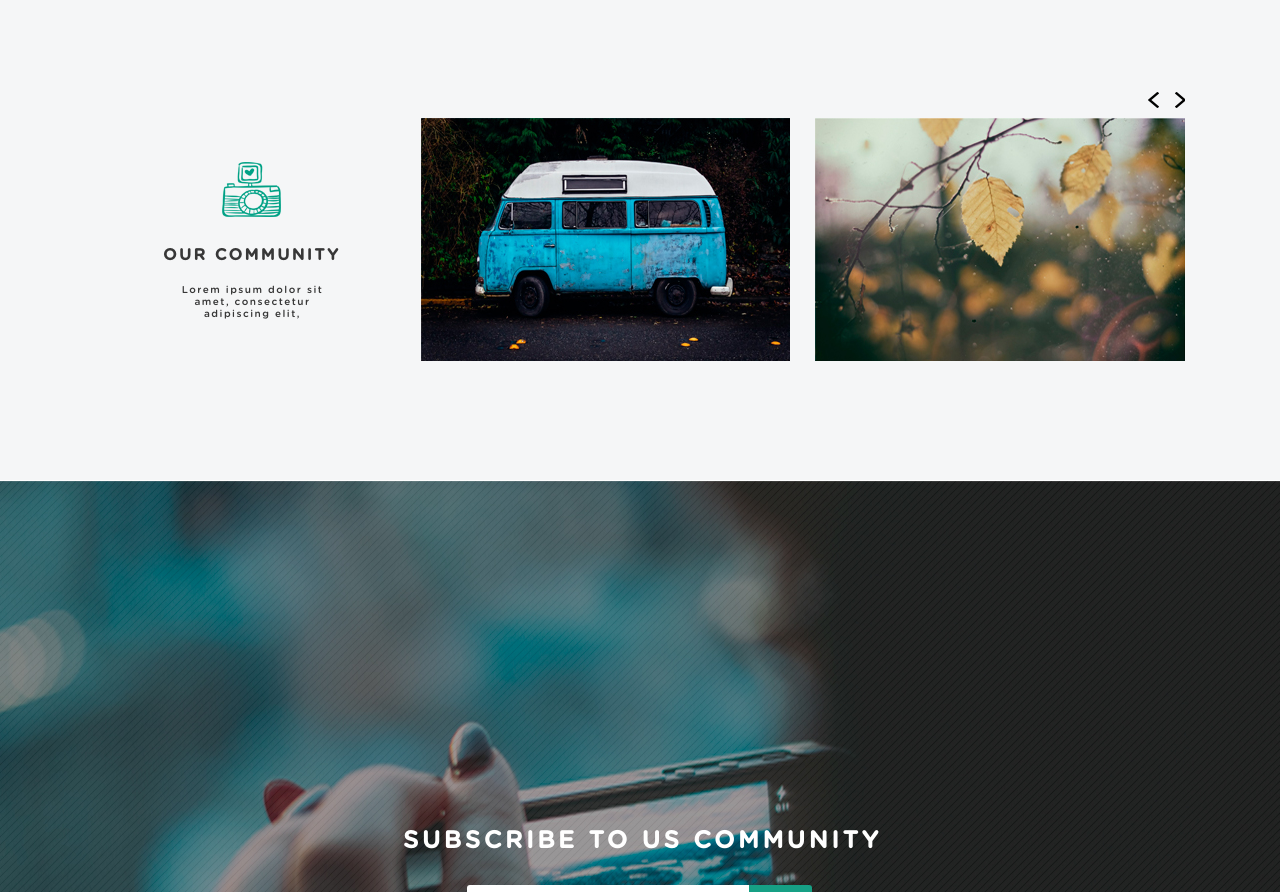
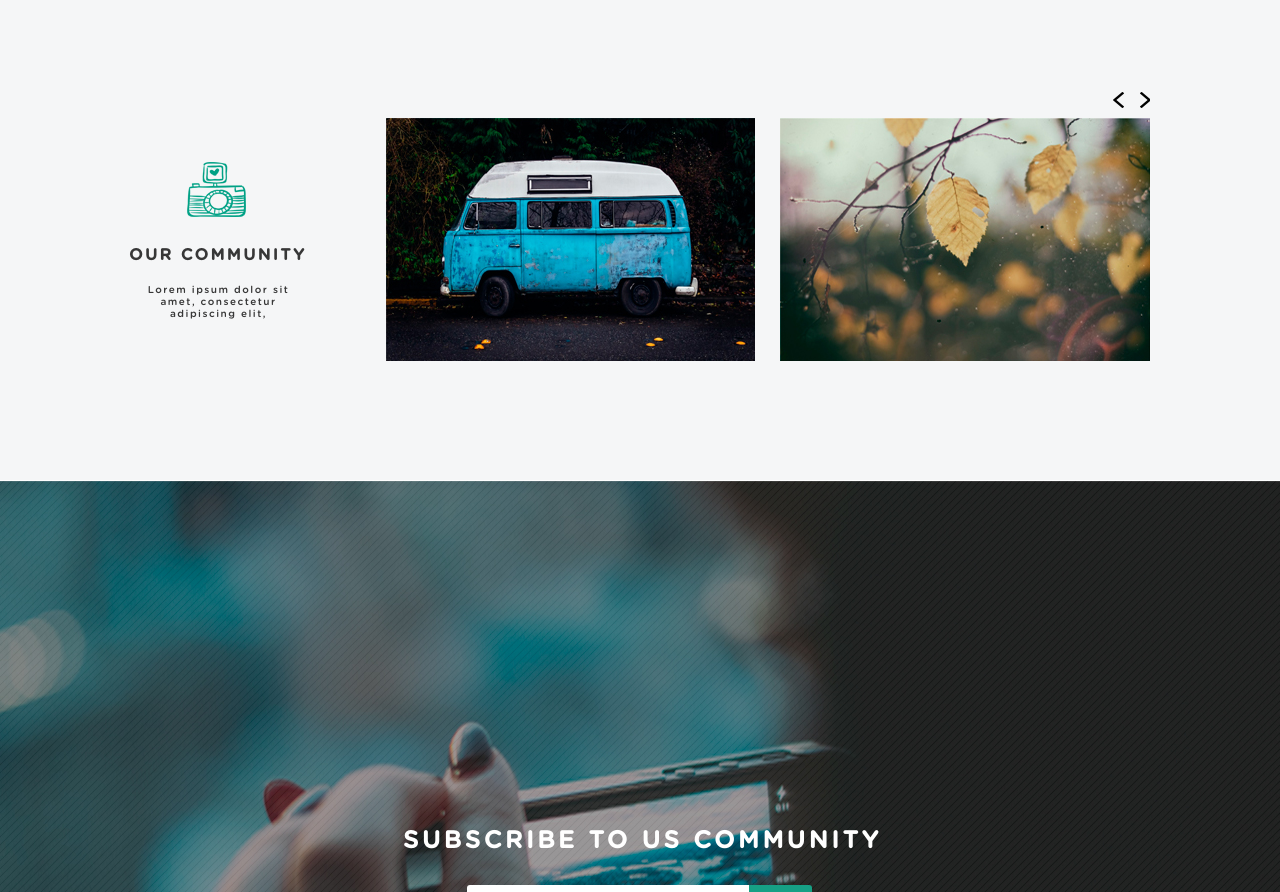
Before and after one commit to KateOberemok/KateOberemok.github.io, a plain HTML site: page test1_trainee_JS/index.html in a window 1280 px wide. Shown: the part 1798-2690 px from the top of the page. Drawn offline with Linux system fonts and the light colour scheme.

Commit message:
Add files via upload

```diff
--- a/test1_trainee_JS/css/style.css
+++ b/test1_trainee_JS/css/style.css
@@ -292,15 +292,15 @@ article {
   margin-bottom: 11px;
 }
 .leftArray.fourthPart {
-  margin-left: 1148px;
+  margin-left: 1113px;
   margin-right: 15px;
 }
 .photoappGreen {
-  margin: 42px 0px 0px 221px;
+  margin: 42px 0px 0px 186px;
 }
 
 .header.fifthPart {
-  margin: 25px 0px 18px 163px;
+  margin: 25px 0px 18px 129px;
   font-size: 16px;
   color: #373737;
   letter-spacing: 0.15em;
@@ -311,14 +311,14 @@ article {
   display: block;
   text-align: center;
   width: 145px;
-  margin-left: 180px;
+  margin-left: 146px;
   font-size: 10px;
   color: #373737;
   line-height: 1.2;
   letter-spacing: 0.15em;
 }
 .photoCar {
-  margin:-1px 0px 119px -142px;
+  margin:-1px 0px 119px -177px;
 }
 
 .photoAutumn {
```
